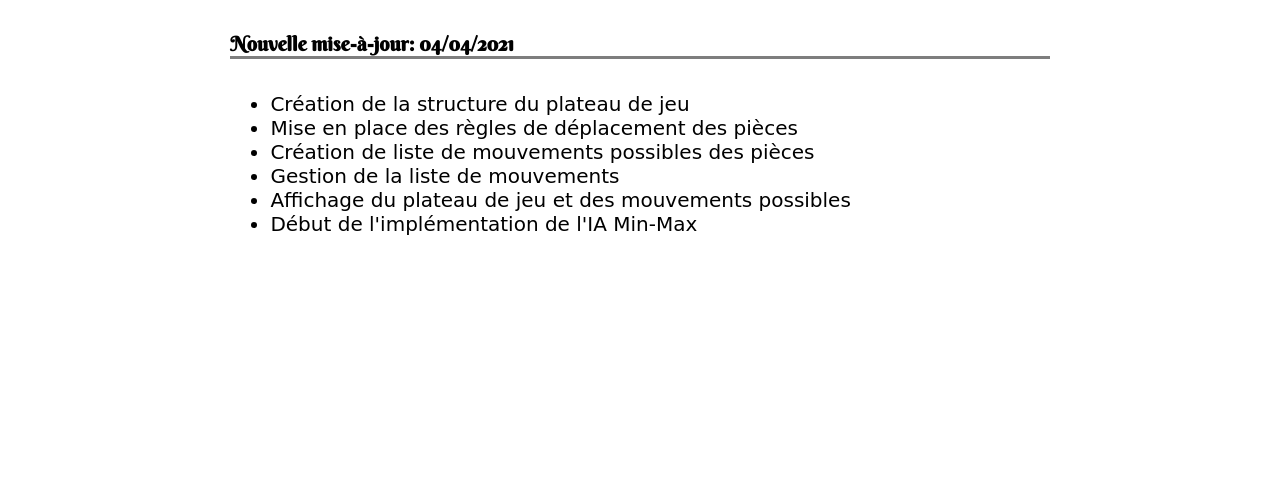
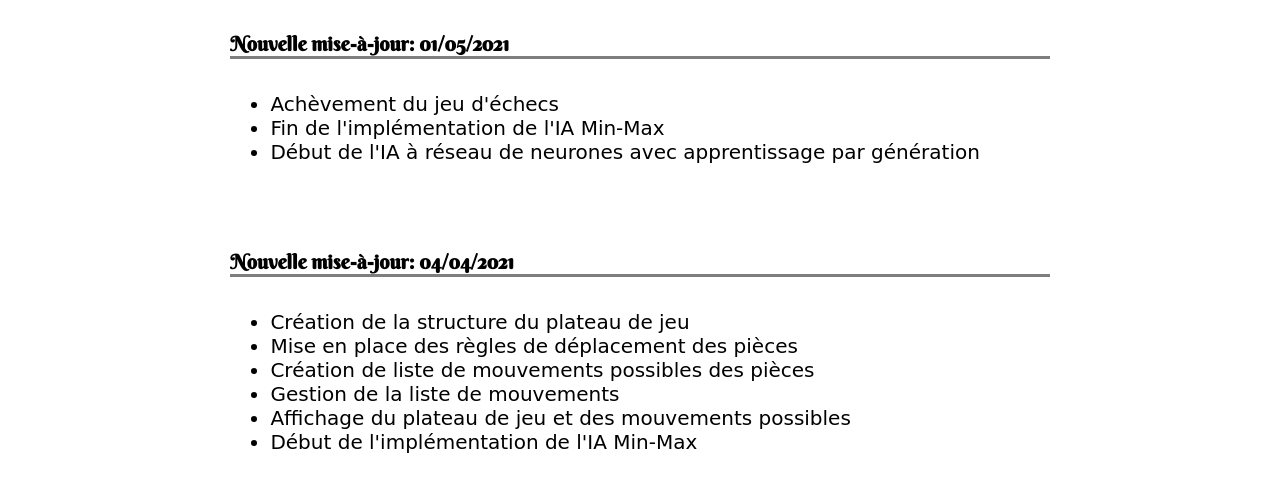
Before and after one commit to The-Albatross-s-king/chess-web, a plain HTML site: page news.html in a window 1280 px wide. Shown: the part 513-1004 px from the top of the page. Before the commit the page ends 820 px from the top, so only its background shows below. Drawn offline with nearby package versions, Linux system fonts and the light colour scheme.

Commit message:
ADD - some news

```diff
--- a/news.html
+++ b/news.html
@@ -42,6 +42,14 @@
     <div class="container_body">
         <h1 class="title">Avancement du projet</h1>
         <div class="container_title">
+            <h1 class="subtitle">Nouvelle mise-à-jour: 01/05/2021</h1>
+            <ul class="list_release">
+                <li>Achèvement du jeu d'échecs</li>
+                <li>Fin de l'implémentation de l'IA Min-Max</li>
+                <li>Début de l'IA à réseau de neurones avec apprentissage par génération</li>
+            </ul>
+        </div>
+        <div class="container_title">
             <h1 class="subtitle">Nouvelle mise-à-jour: 04/04/2021</h1>
             <ul class="list_release">
                 <li>Création de la structure du plateau de jeu</li>
```
Also changed, not shown: index.html (+1 -1 lines).
